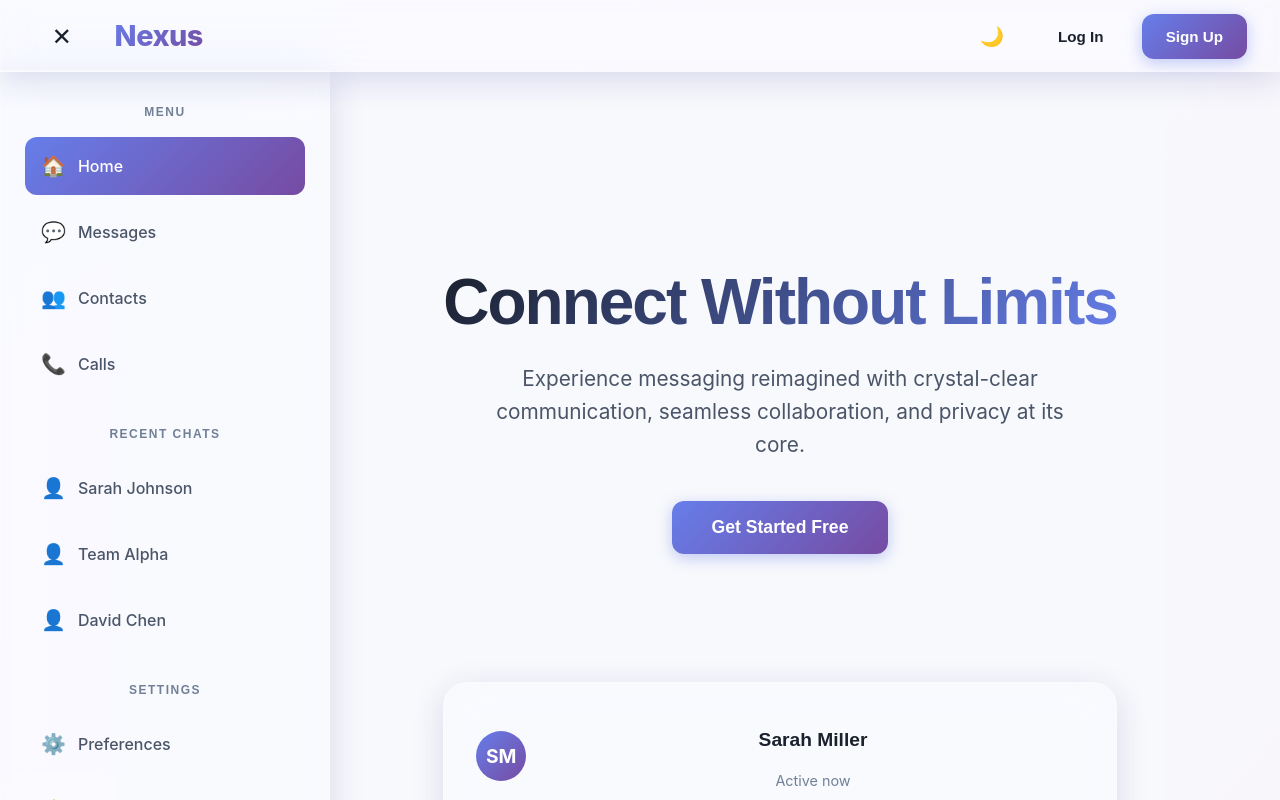
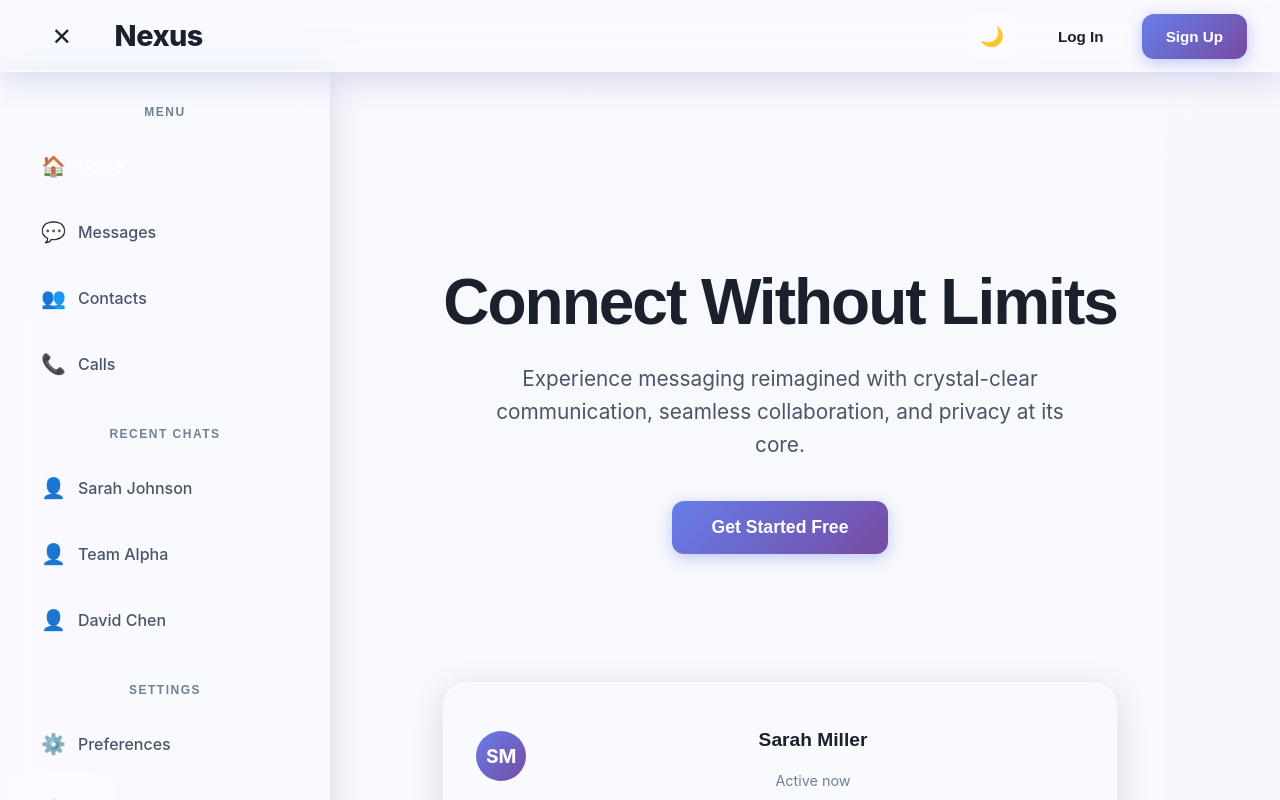
Before and after one commit to codebybiswajit/WebSocket.App, a React (Vite) app: page / in a window 1280 px wide. Shown: the top 800 px of the page. Built offline with nearby package versions, Linux system fonts and the light colour scheme.

Commit message:
added yarn start properties and modified home view

```diff
--- a/src/Component/Home/HomeView.tsx
+++ b/src/Component/Home/HomeView.tsx
@@ -175,9 +175,8 @@ const Navbar = ({ theme, toggleTheme, toggleSidebar, sidebarCollapsed, onLoginCl
         fontFamily: "'Syne', -apple-system, sans-serif",
         fontSize: '1.8rem',
         fontWeight: 800,
-        background: `linear-gradient(135deg, ${colors.accentPrimary}, ${colors.bgGradientEnd})`,
+        color: colors.textPrimary,
         WebkitBackgroundClip: 'text',
-        WebkitTextFillColor: 'transparent',
         backgroundClip: 'text',
         letterSpacing: '-0.5px',
     };
@@ -329,7 +328,7 @@ const SidebarSection = ({ title, items, colors }: { title: string; items: Sideba
         transition: 'all 0.2s',
         marginBottom: '0.5rem',
         fontWeight: 500,
-        background: active ? `linear-gradient(135deg, ${colors.accentPrimary}, ${colors.bgGradientEnd})` : 'transparent',
+        // background: active ? `linear-gradient(135deg, ${colors.accentPrimary}, ${colors.bgGradientEnd})` : 'transparent',
     });
 
     const iconStyle: CSSProperties = {
@@ -384,9 +383,8 @@ const HomeView = ({ colors }: { colors: typeof ThemeConfig.light }) => {
         fontWeight: 800,
         lineHeight: 1.1,
         marginBottom: '1.5rem',
-        background: `linear-gradient(135deg, ${colors.textPrimary}, ${colors.accentPrimary})`,
+        color: colors.textPrimary,
         WebkitBackgroundClip: 'text',
-        WebkitTextFillColor: 'transparent',
         backgroundClip: 'text',
         letterSpacing: '-2px',
     };
```
Also changed, not shown: 1 other file (tests, documents, lock files or other folders).
